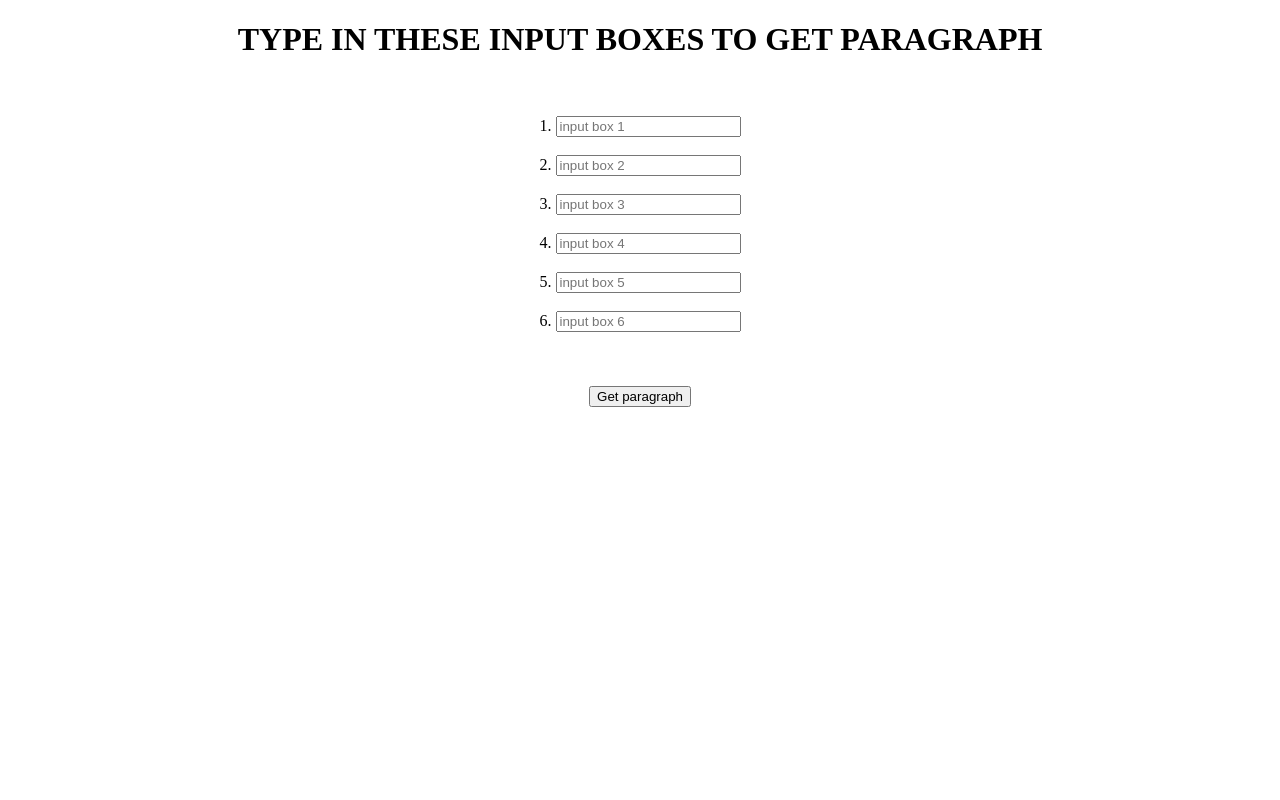
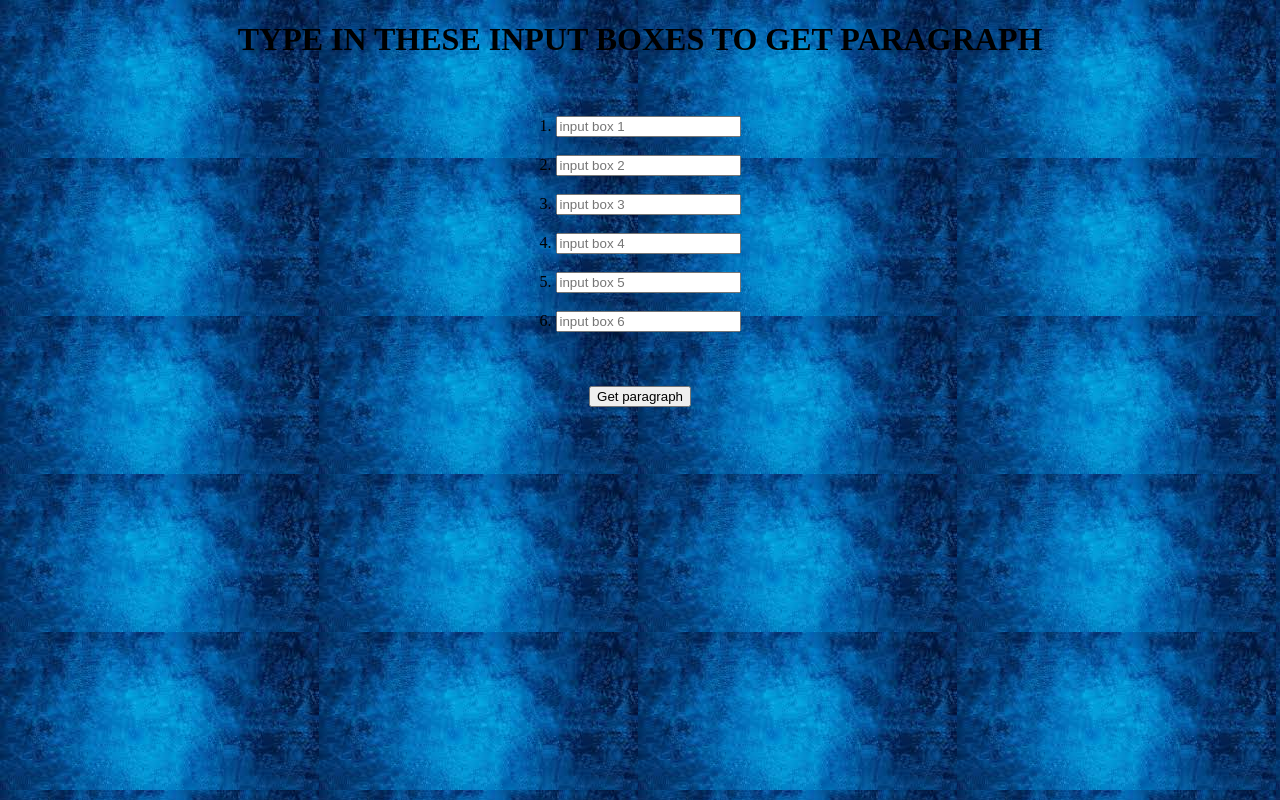
Before and after one commit to bishtpd/paraproject, a plain HTML site: page index.html in a window 1280 px wide. Drawn offline with Linux system fonts and the light colour scheme.

Commit message:
Add files via upload

```diff
--- a/index.html
+++ b/index.html
@@ -1,6 +1,6 @@
 <!DOCTYPE html>
 <title > Para </title>
-<body style="text-align: center;">
+<body style="text-align: center; background-image: url('bckgrnd.jpg');">
     <h1>TYPE IN THESE INPUT BOXES TO GET PARAGRAPH</h1>
     <br><br>
     <span> 1.</span>
```
Also changed, not shown: bckgrnd.jpg (added).
